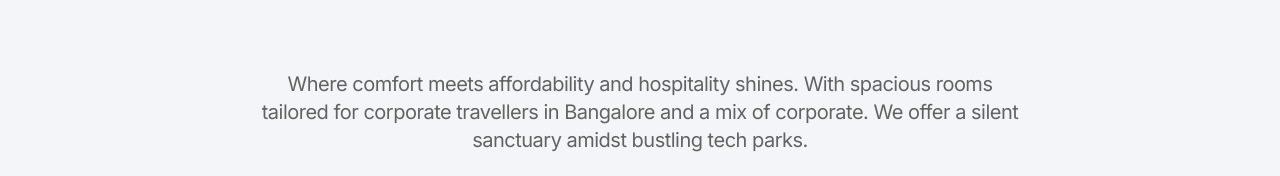
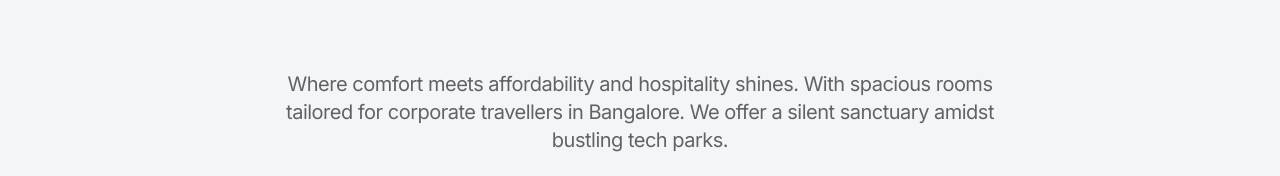
Before and after one commit to ishaan-chadha1/mk-residencies, a Next.js app: page / in a window 1280 px wide. Shown: the part 618-794 px from the top of the page. Built offline with nearby package versions, Linux system fonts and the light colour scheme.

Commit message:
Removal of Some Content from HomeBanner

```diff
--- a/components/Banner/HomeBanner.js
+++ b/components/Banner/HomeBanner.js
@@ -30,8 +30,8 @@
                         <p>
                             Where comfort meets affordability and hospitality
                             shines. With spacious rooms tailored for corporate
-                            travellers in Bangalore and a mix of corporate. We
-                            offer a silent sanctuary amidst bustling tech parks.{" "}
+                            travellers in Bangalore. We offer a silent sanctuary
+                            amidst bustling tech parks.{" "}
                         </p>
                     </Content>
                     <div className="mt-6 mb-16 text-center">
```
